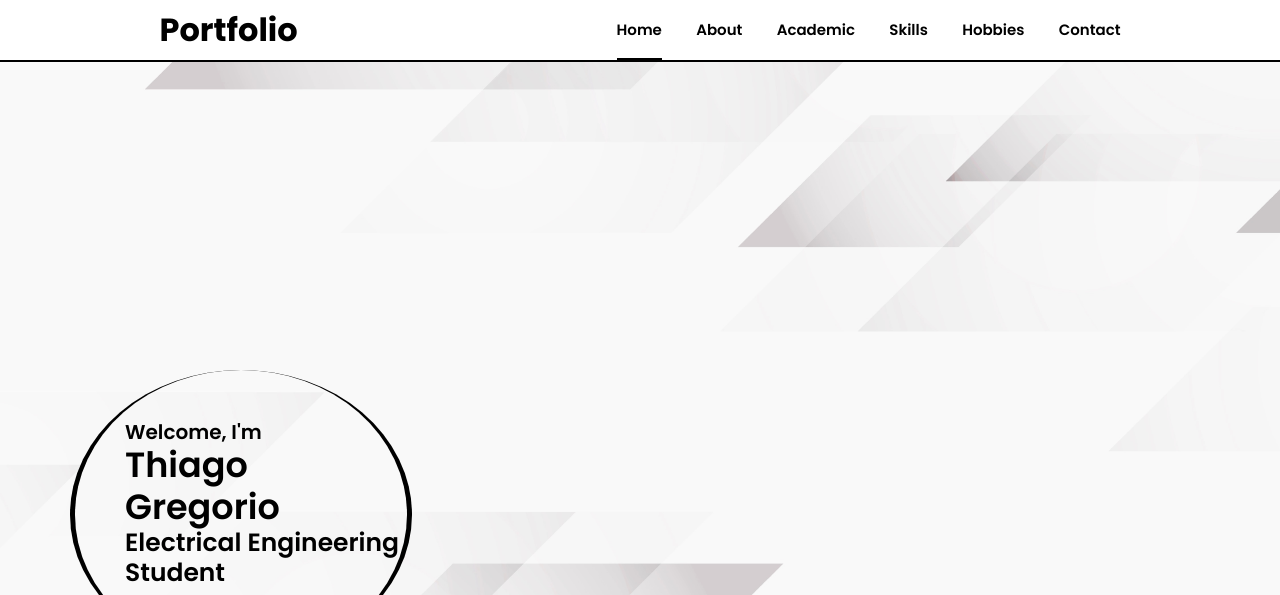
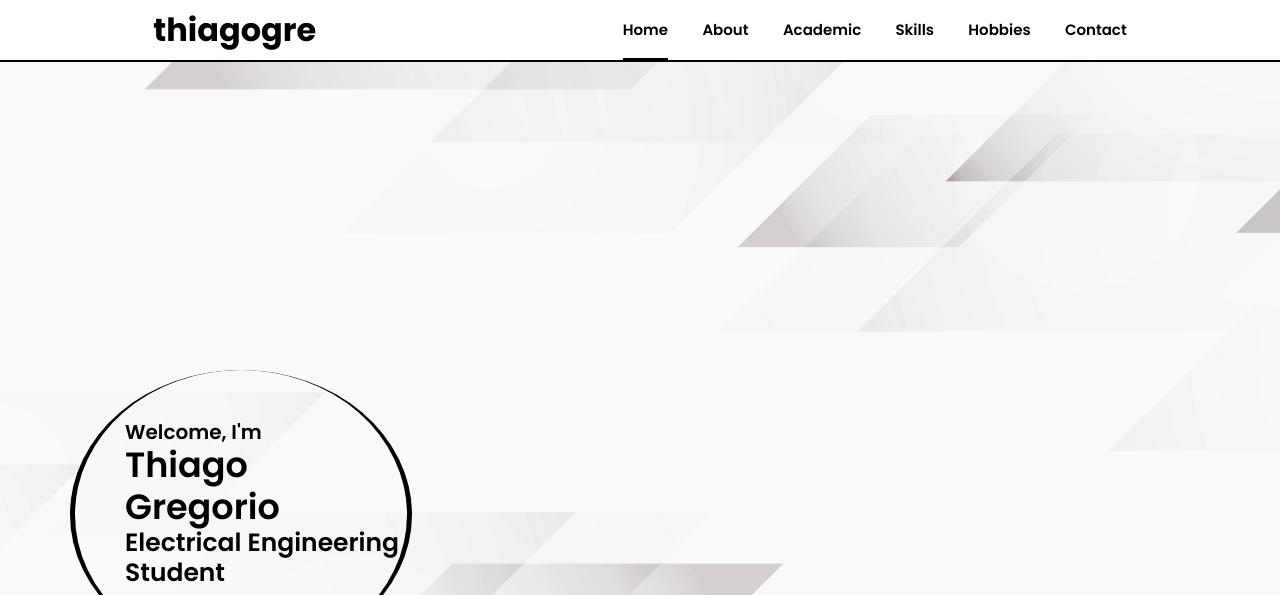
Before and after one commit to thiagogre/web, a plain HTML site: page index.html in a window 1280 px wide. Shown: the top 595 px of the page. Drawn offline with Linux system fonts and the light colour scheme.

Commit message:
refactor: change logo of header

```diff
--- a/index.html
+++ b/index.html
@@ -9,7 +9,7 @@
     <header>
         <div class="row">
             <div class="logo-py">
-                <h1>Portfolio</h1>
+                <h1>thiagogre</h1>
             </div>
             <nav>
                 <ul>
```
